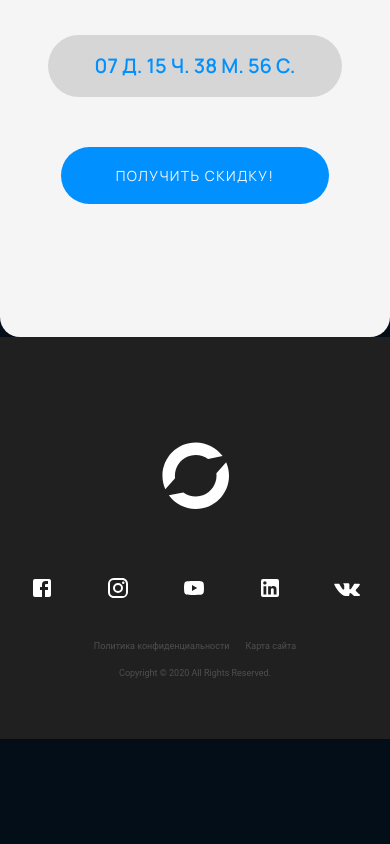
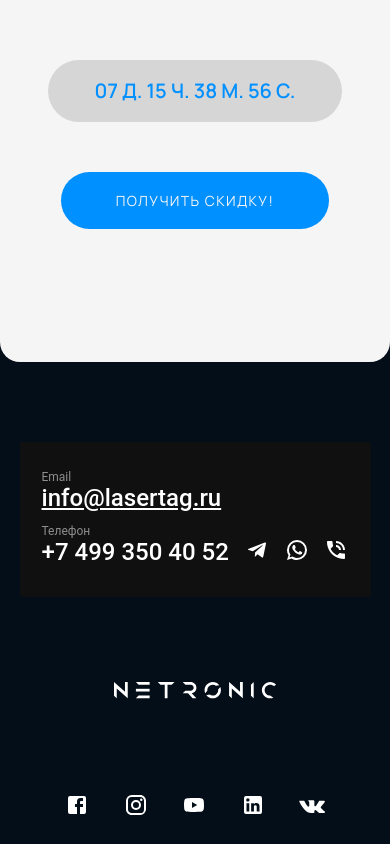
Before and after one commit to VadymBezsmertnyi/next_ts-test, a Next.js app: page / in a window 390 px wide. Shown: the part 2498-3342 px from the top of the page. Before the commit the page ends 3237 px from the top, so only its background shows below. Built offline with nearby package versions, Linux system fonts and the light colour scheme.

Commit message:
added mobile version

```diff
--- a/src/components/Footer/Footer.styles.ts
+++ b/src/components/Footer/Footer.styles.ts
@@ -9,6 +9,55 @@ export const classes = {
     flexDirection: 'column',
     paddingTop: '105px',
     background: theme.palette.custom?.main.footerRaisinBlack || 'black',
+    '@media (max-width: 400px)': {
+      background: theme.palette.custom?.main.backgroundRichBlack || 'black',
+    },
+  },
+  logoFooter: {
+    '@media (max-width: 400px)': {
+      display: 'none',
+    },
+  },
+  nameFooter: {
+    marginTop: '85px',
+    '@media (min-width: 400px)': {
+      display: 'none',
+    },
+  },
+  otherContact: {
+    padding: '22px',
+    display: 'flex',
+    flexDirection: 'column',
+    justifyContent: 'space-around',
+    width: '90%',
+    height: '155px',
+    background: theme.palette.custom?.main.chineseBlack || 'black',
+    borderRadius: '3px',
+    title: {
+      fontFamily: 'Roboto',
+      fontStyle: 'normal',
+      fontWeight: 400,
+      fontSize: '12px',
+      lineHeight: '14px',
+      color: theme.palette.custom?.main.fontPhilippineGray,
+    },
+    boxSocial: {
+      display: 'flex',
+      justifyContent: 'space-between',
+      flexWrap: 'wrap',
+    },
+    text: {
+      fontFamily: 'Roboto',
+      fontStyle: 'normal',
+      fontWeight: 500,
+      fontSize: '24px',
+      lineHeight: '28px',
+      color: theme.palette.common.white,
+    },
+
+    '@media (min-width: 400px)': {
+      display: 'none',
+    },
   },
   listSocial: {
     minWidth: '330px',
@@ -16,6 +65,10 @@ export const classes = {
     display: 'flex',
     justifyContent: 'space-between',
     alignItems: 'center',
+    '@media (max-width: 400px)': {
+      minWidth: '300px',
+      padding: '20px',
+    },
   },
   social: {
     color: theme.palette.common.white,
@@ -23,6 +76,13 @@ export const classes = {
   policy: {
     marginTop: '25px',
     marginBottom: '12px',
+
+    '@media (max-width: 700px)': {
+      justifyContent: 'center',
+    },
+    '@media (max-width: 400px)': {
+      display: 'none',
+    },
   },
   linkFooter: {
     fontFamily: 'Roboto',
@@ -33,7 +93,11 @@ export const classes = {
     color: '#4F4F4F',
     textDecoration: 'none',
   },
-  copyright: {
+  copyrightContainer: {
     marginBottom: '60px',
+    '@media (max-width: 400px)': {
+      display: 'none',
+    },
   },
+  copyright: {},
 };
--- a/src/components/Footer/Footer.tsx
+++ b/src/components/Footer/Footer.tsx
@@ -1,20 +1,61 @@
 import React from 'react';
 import Link from 'next/link';
-import { Box } from '@mui/material';
+import { Box, Typography } from '@mui/material';
 import {
   Facebook as FacebookIcon,
   Instagram as InstagramIcon,
   YouTube as YouTubeIcon,
   LinkedIn as LinkedInIcon,
+  Telegram as TelegramIcon,
+  WhatsApp as WhatsAppIcon,
+  PhoneInTalk as ViberIcon,
 } from '@mui/icons-material';
 
-import { LogoCompanyFooter, VKIcon } from 'images';
+import { LogoCompanyFooter, NameCompanyFooter, VKIcon } from 'images';
 import { classes } from './Footer.styles';
 
 const Footer = () => {
   return (
     <Box component={'footer'} sx={classes.footer}>
+      <Box sx={classes.otherContact}>
+        <Box>
+          <Typography sx={classes.otherContact.title}>Email</Typography>
+          <Box>
+            <Typography
+              sx={{
+                ...classes.otherContact.text,
+                textDecorationLine: 'underline',
+              }}
+            >
+              {' '}
+              info@lasertag.ru{' '}
+            </Typography>
+          </Box>
+        </Box>
+        <Box>
+          <Typography sx={classes.otherContact.title}>Телефон</Typography>
+          <Box sx={classes.otherContact.boxSocial}>
+            <Typography sx={classes.otherContact.text}>
+              +7 499 350 40 52
+            </Typography>
+            <Link color="white" href={'https://facebook.com'} target={'_blank'}>
+              <TelegramIcon style={classes.social} />
+            </Link>
+            <Link color="white" href={'https://facebook.com'} target={'_blank'}>
+              <WhatsAppIcon style={classes.social} />
+            </Link>
+            <Link color="white" href={'https://facebook.com'} target={'_blank'}>
+              <ViberIcon style={classes.social} />
+            </Link>
+          </Box>
+        </Box>
+      </Box>
+      <Box sx={classes.logoFooter}>
         <LogoCompanyFooter />
+      </Box>
+      <Box sx={classes.nameFooter}>
+        <NameCompanyFooter />
+      </Box>
       <Box sx={classes.listSocial}>
         <Link color="white" href={'https://facebook.com'} target={'_blank'}>
           <FacebookIcon style={classes.social} />
@@ -43,6 +84,7 @@ const Footer = () => {
           Карта сайта
         </Link>
       </Box>
+      <Box sx={classes.copyrightContainer}>
         <Link
           href={'#copyright'}
           style={{ ...classes.copyright, ...classes.linkFooter }}
@@ -50,6 +92,7 @@ const Footer = () => {
           Copyright © 2020 All Rights Reserved.
         </Link>
       </Box>
+    </Box>
   );
 };
 
--- a/src/components/Main/Main.styles.ts
+++ b/src/components/Main/Main.styles.ts
@@ -1,3 +1,6 @@
 export const classes = {
-  main: {},
+  main: {
+    position: 'relative',
+    top: '25px',
+  },
 };
--- /dev/null
+++ b/src/images/NameCompanyFooter.tsx
@@ -0,0 +1,66 @@
+import React from 'react';
+
+interface ILogoCompanySvgProps {
+  width?: string;
+  height?: string;
+}
+
+const NameCompanyFooter = ({
+  width = '163px',
+  height = '17px',
+}: ILogoCompanySvgProps) => {
+  return (
+    <svg
+      width={width}
+      height={height}
+      viewBox="0 0 163 17"
+      fill="none"
+      xmlns="http://www.w3.org/2000/svg"
+    >
+      <path
+        d="M150.312 13.9311C149.566 13.173 148.968 12.3201 148.533 11.3213C148.097 10.3226 147.869 9.28017 147.869 8.1794C147.869 7.05676 148.097 5.99973 148.533 4.99372C148.968 4.01688 149.566 3.15667 150.312 2.4204C151.08 1.66225 151.943 1.09364 152.955 0.663535C153.944 0.233433 155.021 0.00744629 156.158 0.00744629C157.295 0.00744629 158.365 0.211563 159.362 0.641666C160.351 1.07177 161.244 1.66225 162.005 2.41311L160.041 4.30848C158.949 3.24415 157.642 2.74115 156.158 2.74115C155.391 2.74115 154.675 2.88695 154.01 3.14938C153.331 3.43369 152.748 3.82005 152.253 4.33035C151.759 4.81877 151.367 5.39467 151.072 6.04347C150.784 6.71414 150.637 7.40667 150.637 8.16482C150.637 8.92297 150.784 9.61551 151.072 10.2862C151.36 10.9423 151.751 11.5109 152.268 11.9993C152.763 12.5096 153.346 12.896 154.003 13.1803C154.682 13.4427 155.383 13.5885 156.151 13.5885L159.355 15.688C158.365 16.1181 157.288 16.3222 156.151 16.3222C155.014 16.3222 153.944 16.0962 152.947 15.6661C151.943 15.2506 151.08 14.6601 150.312 13.9311Z"
+        fill="white"
+      />
+      <path
+        d="M10.9766 0.00878906V9.77723L0 0.00878906V2.74978V4.12757V13.6336L2.74601 16.3235V6.56968L13.7227 16.3235V16.3017V16.2798V0.00878906H10.9766Z"
+        fill="white"
+      />
+      <path
+        d="M126.054 0.00744629V9.77588L115.07 0.00744629V2.74844V4.12623V13.6322L117.816 16.3222V6.56834L128.793 16.3222V16.3003V16.2785V0.00744629H126.054Z"
+        fill="white"
+      />
+      <path
+        d="M136.958 2.74469L139.704 0.0109863V16.3184L136.958 13.6285V2.74469Z"
+        fill="white"
+      />
+      <path
+        d="M60.5091 0.00744629H52.2858H51.9979H43.7747L46.4985 2.71928H50.7652V5.96328V16.3222H53.5112V5.96328V2.71928H57.7852L60.5091 0.00744629Z"
+        fill="white"
+      />
+      <path
+        d="M21.8948 6.80859V9.52043H25.3125H35.6101V6.80859H25.3125H21.8948Z"
+        fill="white"
+      />
+      <path
+        d="M30.4059 0.00744629H27.1357H21.8873L24.6112 2.71928H27.1357H30.4059H35.61V0.00744629H30.4059Z"
+        fill="white"
+      />
+      <path
+        d="M27.1357 13.61H24.6112L21.8873 16.3218H27.1357H30.4059H35.61V13.61H30.4059H27.1357Z"
+        fill="white"
+      />
+      <path
+        d="M80.6988 9.68112C81.8356 8.58763 82.4114 7.23901 82.4114 5.67897C82.4114 4.12623 81.8356 2.78489 80.7062 1.67683C79.5842 0.568767 78.2185 0.00744629 76.6536 0.00744629H76.159H68.6813L71.4052 2.71928H76.2107H76.6462C77.4804 2.71928 78.1742 3.00359 78.7648 3.58678C79.3553 4.16997 79.6432 4.85522 79.6432 5.67897C79.6432 6.51002 79.3553 7.20256 78.7648 7.78575C78.189 8.35436 77.5099 8.63137 76.6905 8.63866H71.3978L68.674 11.3505H74.0109L78.595 16.3222H82.3966L77.7018 11.2557C78.8386 11.0516 79.8425 10.5267 80.6988 9.68112Z"
+        fill="white"
+      />
+      <path
+        fill-rule="evenodd"
+        clip-rule="evenodd"
+        d="M98.741 16.3294C103.25 16.3294 106.906 12.674 106.906 8.16472C106.906 7.07644 106.693 6.03789 106.306 5.08846L104.149 7.53747C104.391 9.62818 103.401 11.76 101.463 12.8793C99.5234 13.9988 97.1817 13.7896 95.4918 12.5341L92.2958 13.1775C93.7898 15.0957 96.1214 16.3294 98.741 16.3294ZM91.1763 11.2426C90.7895 10.2927 90.5763 9.25362 90.5763 8.16472C90.5763 3.65547 94.2318 0 98.741 0C101.361 0 103.692 1.23389 105.186 3.15223L101.989 3.79556C100.299 2.541 97.958 2.33221 96.0194 3.45147C94.0802 4.57106 93.0906 6.70368 93.333 8.79492L91.1763 11.2426Z"
+        fill="white"
+      />
+    </svg>
+  );
+};
+
+export default NameCompanyFooter;
--- a/src/images/index.ts
+++ b/src/images/index.ts
@@ -15,3 +15,5 @@ export { default as EclipseSecondSlider } from './EclipseSecondSlider';
 export { default as StationSecondSlider } from './StationSecondSlider';
 export { default as SmartSecondSlider } from './SmartSecondSlider';
 export { default as MultiSecondSlider } from './MultiSecondSlider';
+
+export { default as NameCompanyFooter } from './NameCompanyFooter';
--- a/src/theme/index.ts
+++ b/src/theme/index.ts
@@ -13,12 +13,8 @@ type TCustomColors = {
     footerRaisinBlack: string;
     silverSand: string;
     brightGray: string;
+    chineseBlack: string;
   };
-  font: {};
-  background: {};
-  accent: {};
-  colors: {};
-  other: {};
 };
 declare module '@mui/material/styles' {
   interface PaletteOptions {
@@ -42,6 +38,7 @@ export enum AppColor {
   AntiFlashWhite = '#F5F5F5',
   FooterRaisinBlack = '#202020',
   BrightGray = '#EFEFEF',
+  ChineseBlack = '#101010',
 }
 
 export const createAppTheme = () => {
@@ -95,12 +92,8 @@ export const createAppTheme = () => {
           footerRaisinBlack: AppColor.FooterRaisinBlack,
           silverSand: AppColor.SilverSand,
           brightGray: AppColor.BrightGray,
+          chineseBlack: AppColor.ChineseBlack,
         },
-        font: {},
-        background: {},
-        colors: {},
-        accent: {},
-        other: {},
       },
     },
   });
```
Also changed, not shown: src/images/Group 2586.svg (added). Lines whose indentation alone changed are shown as unchanged.
